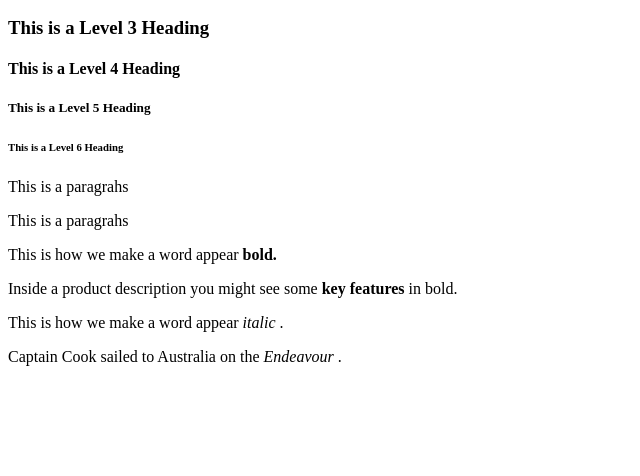
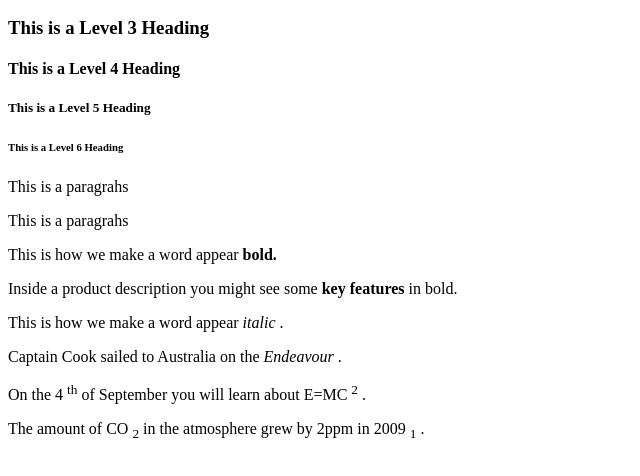
Before and after one commit to DesarolladorWebTD/Curso-HTML5, a plain HTML site: page index.html in a window 1280 px wide. Shown: the part 110-586 px from the top of the page, without its empty margins (0-640 px from the left). Drawn offline with Linux system fonts and the light colour scheme; files that its build step writes are made by us from their sources.

Commit message:
Le agrege un SUPERSCRIPT &  SUBSCRIPT

```diff
--- a/index.html
+++ b/index.html
@@ -30,6 +30,19 @@
 	<p>Captain Cook sailed to Australia on the
 	     <i>Endeavour</i> .</p>
 
+	<!--SUPERSCRIPT &  SUBSCRIPT-->
+
+	<p>On the 4 <sup>th</sup> of September you will learn
+	    about E=MC <sup>2</sup> .</p>
+
+	<p>The amount of CO <sub>2</sub> in the atmosphere
+	    grew by 2ppm in 2009 <sub>1</sub> .</p>
+
+
+
+
+
+
 
 
 
```
